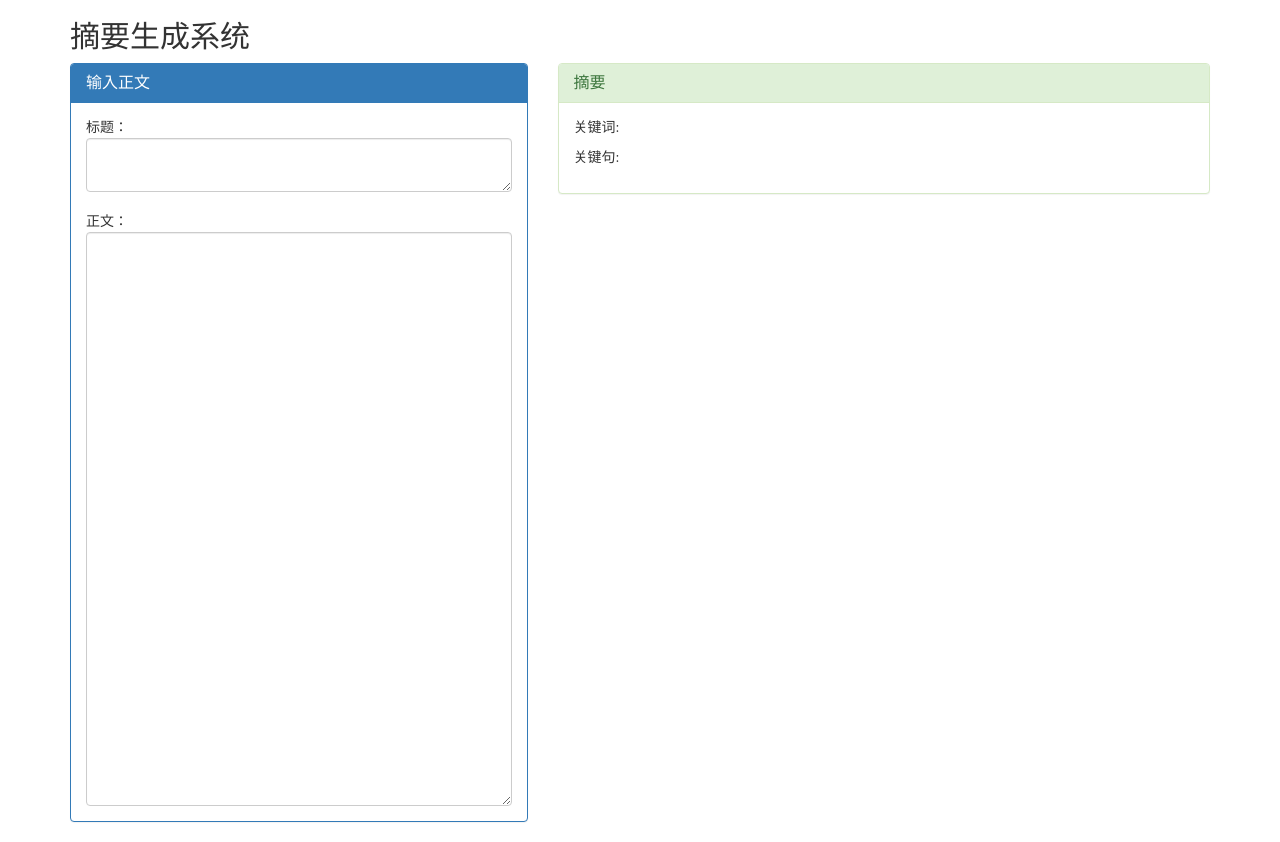
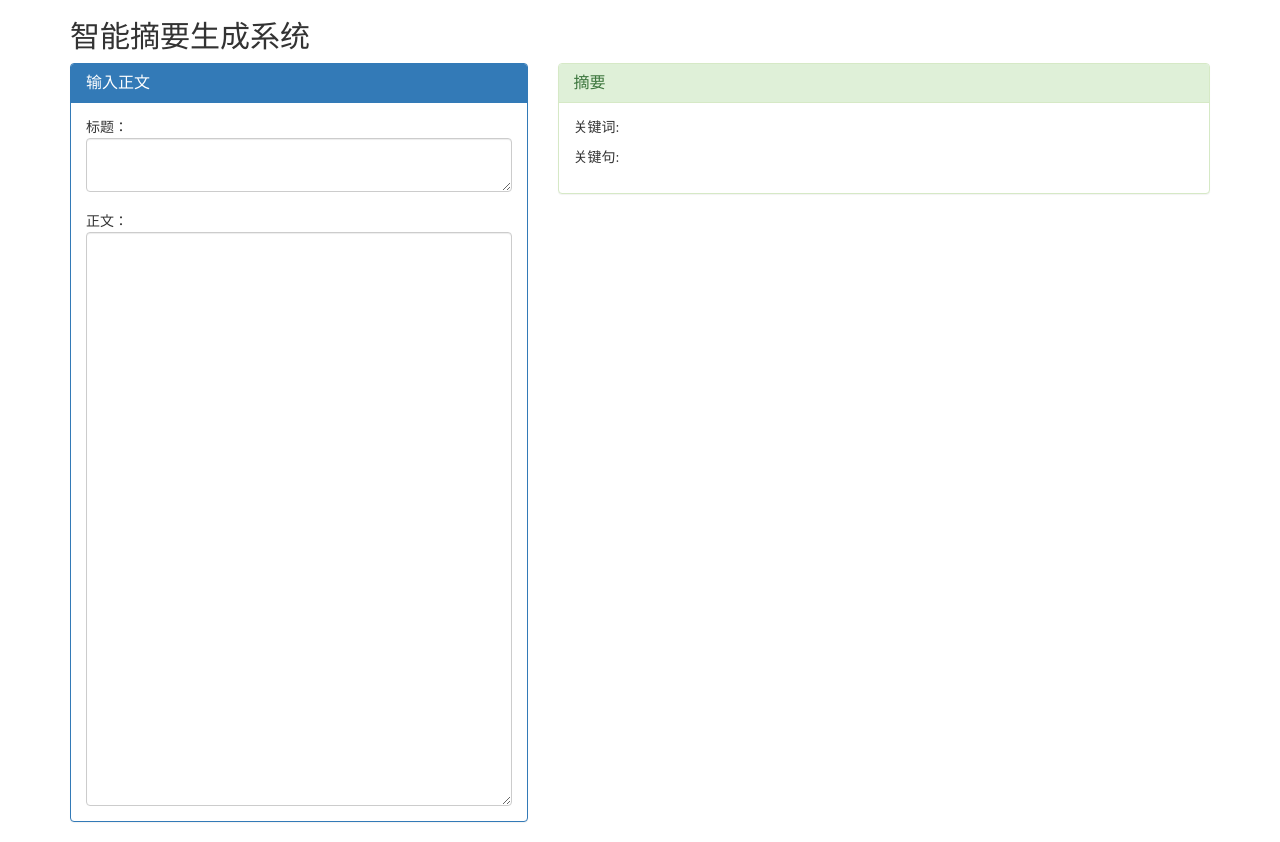
Before and after one commit to zkwi/textSummary, a plain HTML site: page static/index.html in a window 1280 px wide. Drawn offline with nearby package versions, Linux system fonts and the light colour scheme.

Commit message:
测试同步

```diff
--- a/static/index.html
+++ b/static/index.html
@@ -14,7 +14,7 @@
 
 <body>
 <div class="container" ng-app="myApp" ng-controller="formCtrl">
-  <h2>摘要生成系统</h2>
+  <h2>智能摘要生成系统</h2>
   <div class="row" >
     <div class="col-xs-5">
       <div class="panel panel-primary">
```
